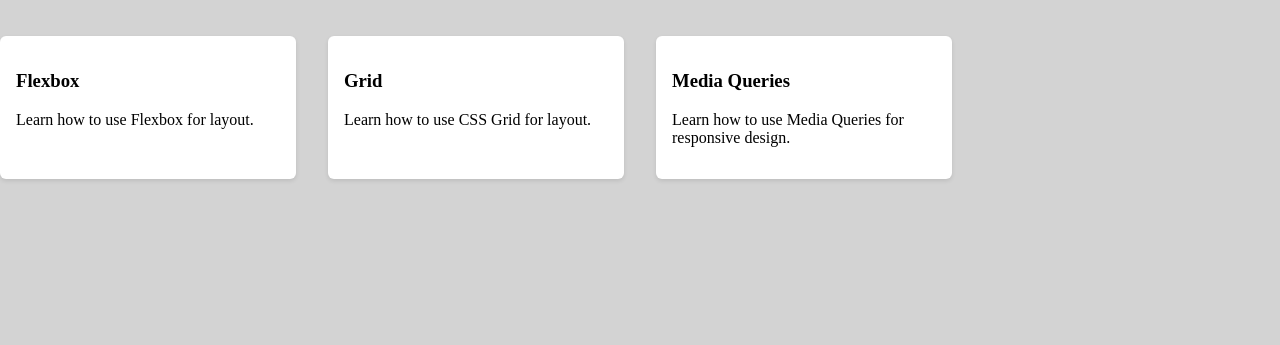
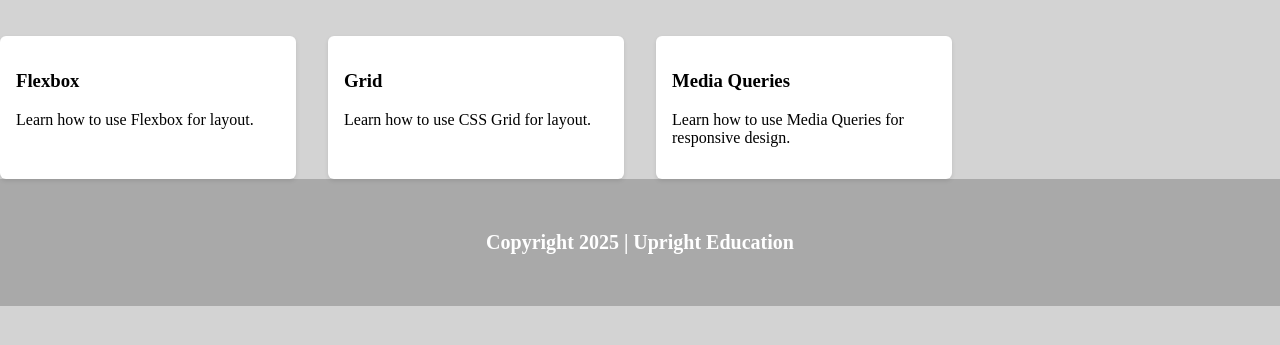
Before and after one commit to BurlingtonCodeAcademy/sdb-april-2025-5, a plain HTML site: page index.html in a window 1280 px wide. Shown: the part 453-798 px from the top of the page. Drawn offline with Linux system fonts and the light colour scheme.

Commit message:
footer DONE!

```diff
--- a/index.css
+++ b/index.css
@@ -54,6 +54,14 @@ nav a {
   background-color: white;
   border-radius: 6px;
   padding: 1rem;
-
   box-shadow: 0 2px 4px rgba(0, 0, 0, 0.1);
 }
+
+footer {
+  background-color: darkgrey;
+  text-align: center;
+  font-size: 1.25em;
+  font-weight: bold;
+  padding: 2rem;
+  color: white;
+}
--- a/index.html
+++ b/index.html
@@ -49,5 +49,9 @@
         <p>Learn how to use Media Queries for responsive design.</p>
       </div>
     </section>
+
+    <footer>
+      <p>Copyright 2025 | Upright Education</p>
+    </footer>
   </body>
 </html>
```
